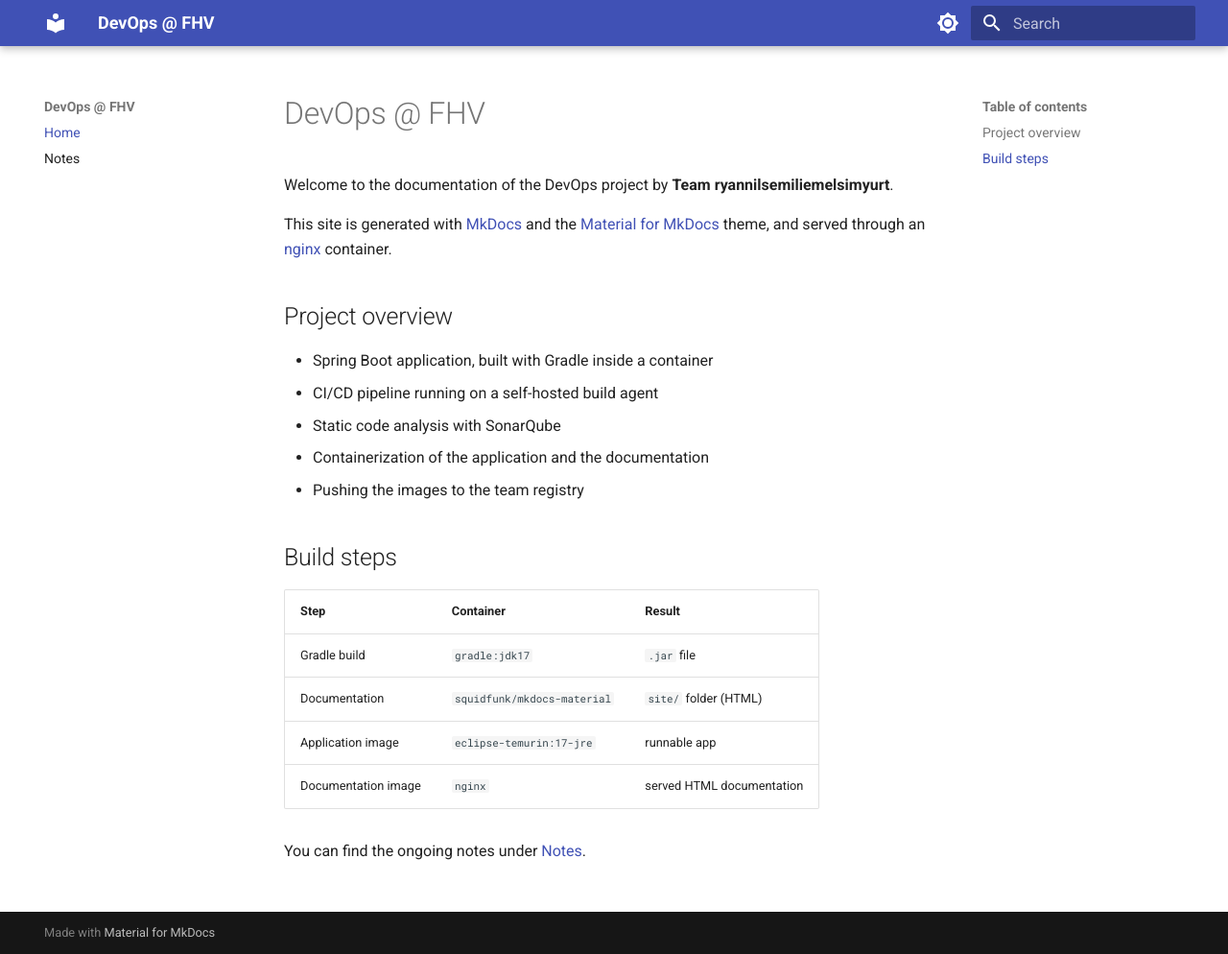
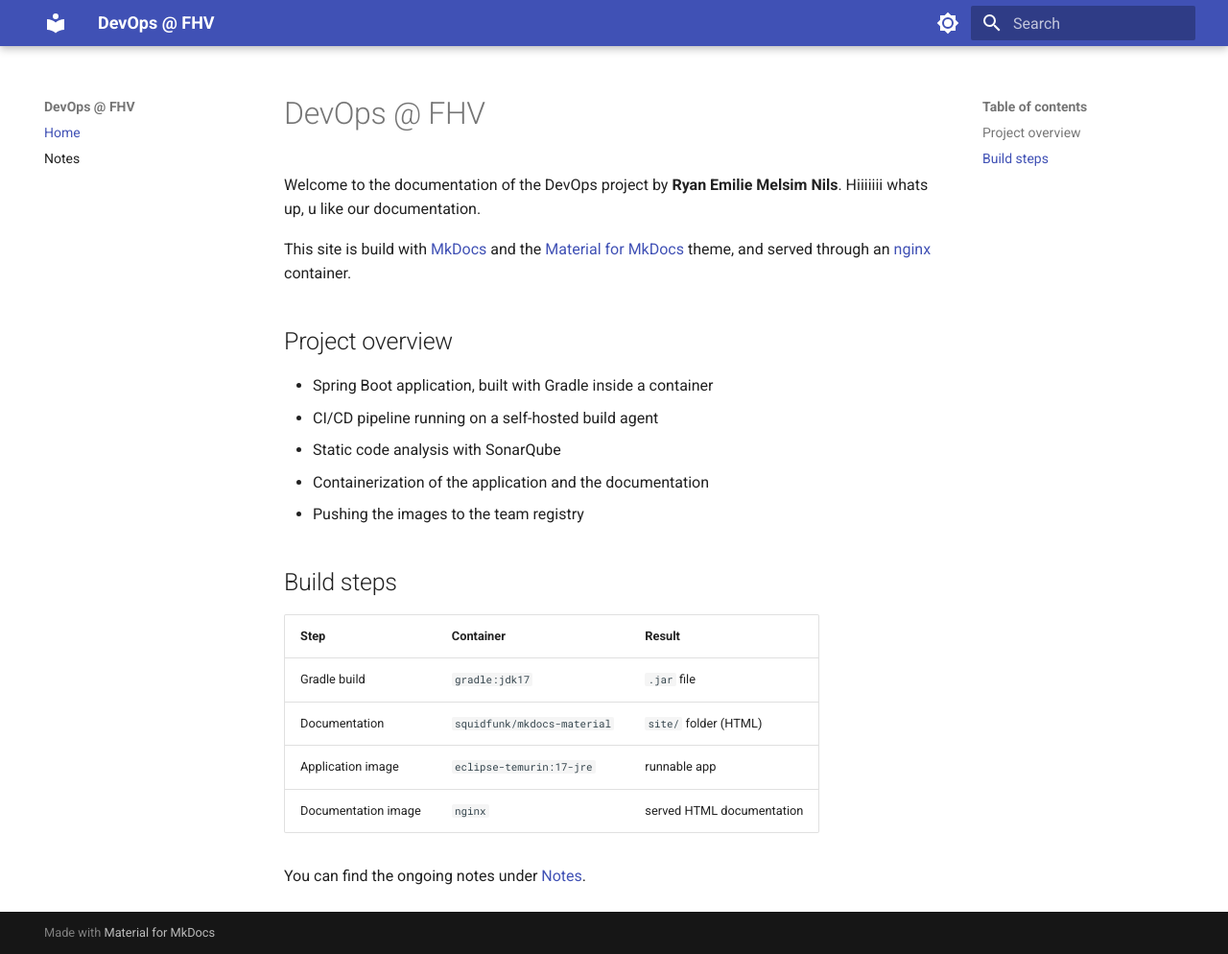
Before and after one commit to Slinv2/DevOps, an MkDocs documentation site: the page built from docs/index.md, in a window 1280 px wide and 994 px high. Shown: the whole window at 96% size. Built offline with MkDocs 1.6.1 and Material for MkDocs 9.7.7, drawn with Linux system fonts in a browser that asks for light colours.

Commit message:
documentation changes

```diff
--- a/docs/index.md
+++ b/docs/index.md
@@ -1,8 +1,9 @@
 # DevOps @ FHV
 
-Welcome to the documentation of the DevOps project by **Team ryannilsemiliemelsimyurt**.
+Welcome to the documentation of the DevOps project by **Ryan Emilie Melsim Nils**.
+Hiiiiiii whats up, u like our documentation.
 
-This site is generated with [MkDocs](https://www.mkdocs.org/) and the
+This site is build with [MkDocs](https://www.mkdocs.org/) and the
 [Material for MkDocs](https://squidfunk.github.io/mkdocs-material/) theme,
 and served through an [nginx](https://hub.docker.com/_/nginx) container.
 
```
Also changed, not shown: README.md (+3 -0 lines).
